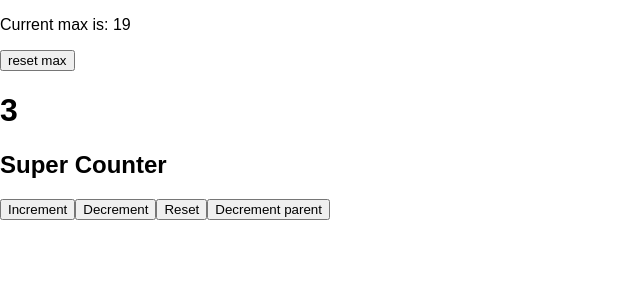
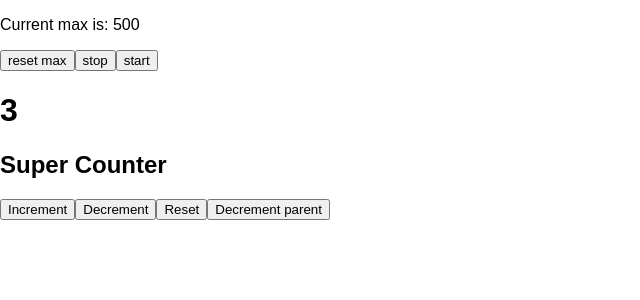
Before and after one commit to agatapiernikowska/react-cwiczenia, a React (Create React App) app: page / in a window 1280 px wide. Shown: the top 300 px of the page, without its empty margins (0-640 px from the left). Built offline with nearby package versions, Linux system fonts and the light colour scheme.

Commit message:
Initial max value passed from index.js

```diff
--- a/src/App.js
+++ b/src/App.js
@@ -15,10 +15,24 @@ class App extends Component {
     appMax: 14
   })
   componentDidMount () {
-    setInterval(() => this.setState ({
+    this.start()
+  }
+  start = () => {
+    this.intervalId = setInterval(() => this.setState ({
       appMax: this.state.appMax + 1
     }),1000)
   }
+
+  stop = () => {
+    clearInterval(this.intervalId)
+  }
+
+  static getDerivedStateFromProps (nextProps, prevState){
+    return {
+      appMax: nextProps.initialMax
+    }
+  }
+
   render() {
     const {appMax} = this.state
     return (
@@ -27,6 +41,13 @@ class App extends Component {
         <button onClick={this.handleClick}>
           reset max
         </button>
+        <button onClick={this.stop}>
+          stop
+        </button>
+        <button onClick={this.start}>
+          start
+        </button>
+
         <Counter
           parentDecrementer={this.decrementAppMax}
           initialValue={3}
--- a/src/index.js
+++ b/src/index.js
@@ -4,7 +4,8 @@ import './index.css';
 import App from './App';
 import registerServiceWorker from './registerServiceWorker';
 
-ReactDOM.render(<App />,
+ReactDOM.render(
+  <App initialMax={500} />,
   document.getElementById('root')
 );
 registerServiceWorker();
```
